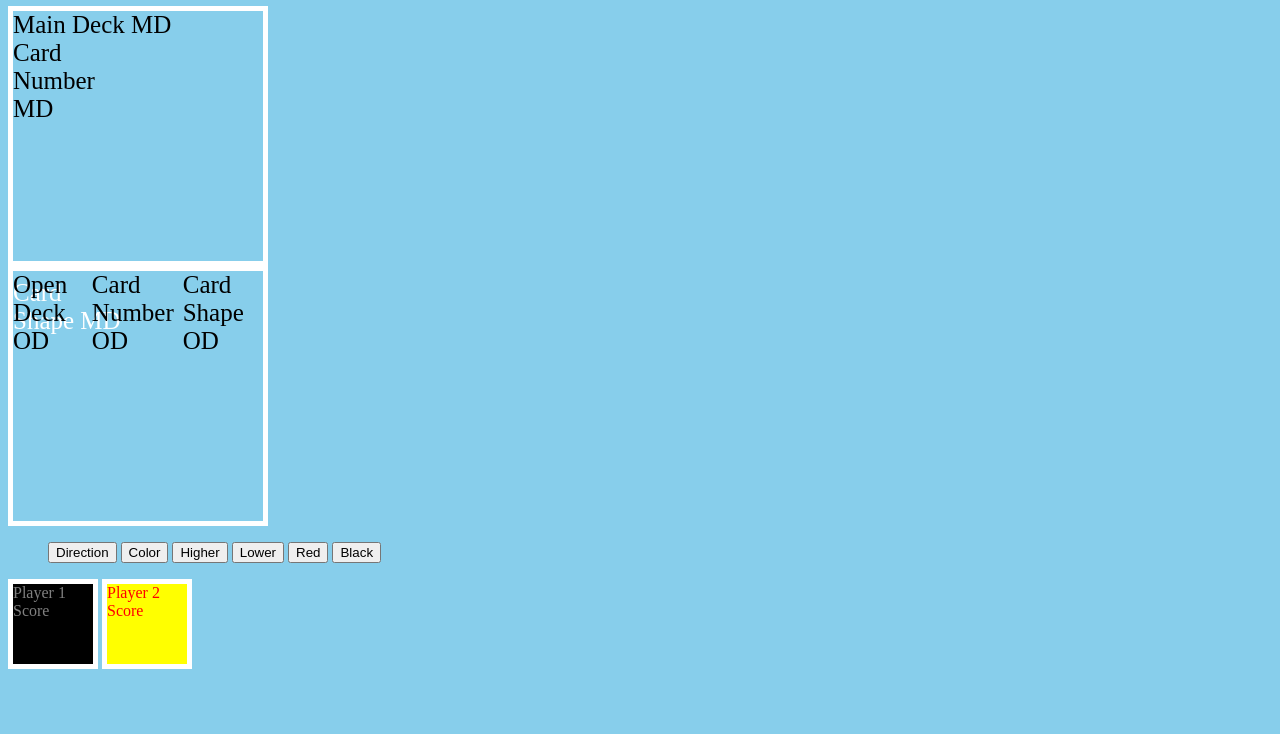
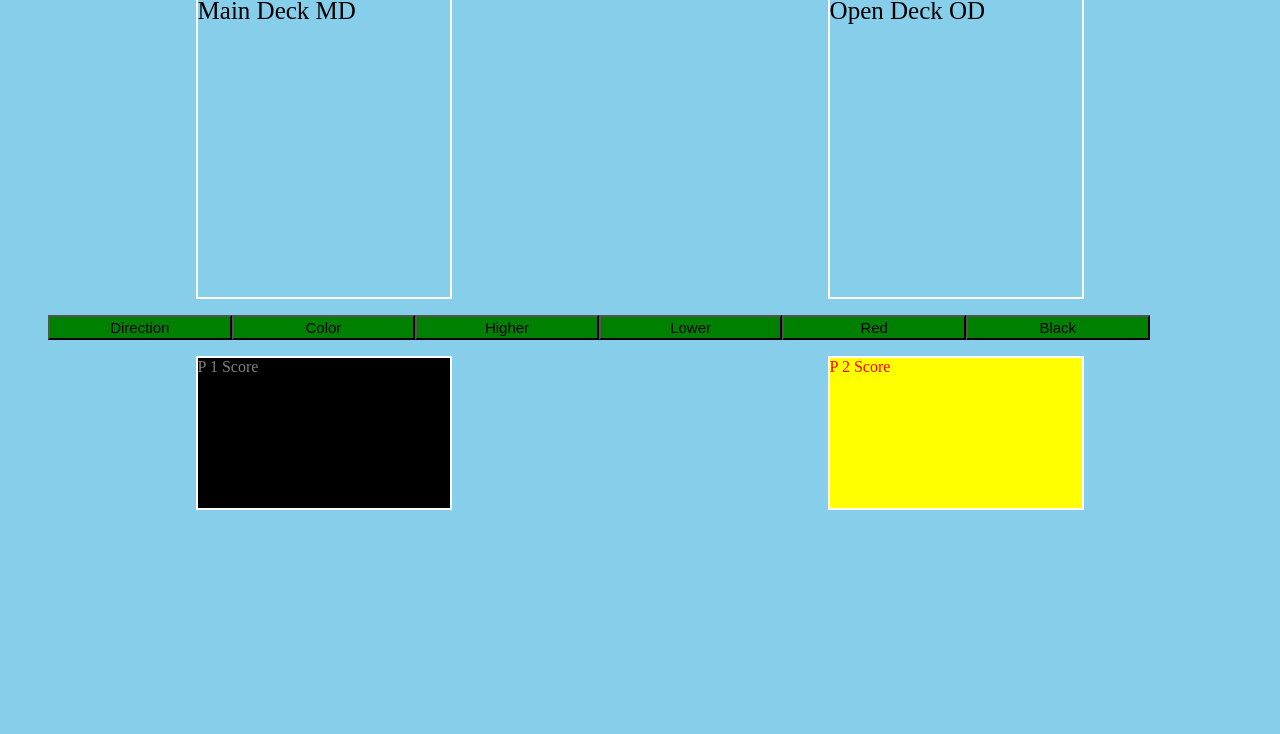
Before and after one commit to Tianster/gaProjectGame, a website: page game/index.html in a window 1280 px wide. Shown: the part 66-800 px from the top of the page. Drawn offline with Linux system fonts and the light colour scheme.

Commit message:
Added CSS amend and Event
event listener click

```diff
--- a/game/game.css
+++ b/game/game.css
@@ -1,52 +1,53 @@
 body {
   background-color: skyblue;
 }
-#banner {
-  display: inline-block;
-  margin-left: 50%;
-  height: 50px;
-  width: 100px;
-  color: blue;
-  border: 5px solid white;
+.banner {
+    font-size: 40px;
+    width: 50%;
+    margin: 0 auto;
+    color: black;
+    border: 3px solid white;
+    text-align: center;
+}
+.container {
+  display: flex;
+  flex-direction: row;
 }
 .deckCard {
-  width: 250px;
-  height: 250px;
-  border: 5px solid white;
+  width: 20%;
+  margin: 0 auto;
+  height: 300px;
+  border: 2px solid white;
 }
 #mainDeck {
   color: black;
   font-size: 25px;
 }
-#cardNumberMD {
-  width: 115px;
-  height: 240px;
-  color: black;
-}
-#cardShapeMD {
-  width: 115px;
-  height: 240px;
-  color: white;
-}
-
 #openDeck {
-display: inline-flex;
+  display: inline-flex;
   color: black;
   font-size: 25px;
 }
 .scoreBoard {
-  font-size: 25px;
-  color: black;
-  border-style: solid black;
   display: flex;
   flex-direction: row;
-  text-align: center;
+}
+.buttonContainer {
+  display: flex;
+  flex-direction: row;
+}
+#director, #color, #higher,
+#lower, #red, #black {
+  font-size: 15px;
+  background-color: green;
+  width: 15%;
+  height: 25px;
 }
 .playerScore {
-  display:inline-block;
-  border: 5px solid white;
-  height: 80px;
-  width: 80px;
+  width: 20%;
+  margin: 0 auto;
+  height: 150px;
+  border: 2px solid white;
 }
 #p1 {
   color: grey;
--- a/game/game.js
+++ b/game/game.js
@@ -1,9 +1,8 @@
-// Create the 52 deck of Cards
 var ranks = ['A', '2', '3', '4', '5',
             '6', '7', '8', '9', '10',
             'J', 'Q', 'K']
 var suits = ['Black-Spade', 'Red-Heart',
-             'Club-Black', 'Diamond-Red']
+             'Club-Black', 'Diamond-Red'] // Create the 52 deck of Cards
 class Card {
   constructor (rank, suit) {
     this.rank = rank
@@ -30,7 +29,7 @@ class Deck {
     })
   }
   shuffleDeck () {
-    for (var j = 0; j < 10; j++) {
+    for (var j = 0; j < 10; j++) { // loop this shuffle 10 times
       for (var i = 0; i < this.cards.length; i++) {
         var randomNum = Math.floor(Math.random() * 52)
         var temp = this.cards[i] // i respresent index of our array.
@@ -39,7 +38,18 @@ class Deck {
       }
     }
   }
+  dealDeck () {
+    if (this.cards.length > 0) {
+      return this.cards.shift() // Shift is array helper method
+    } else return null
+  }
 }
 var shuffledDeck = new Deck()
 shuffledDeck.shuffleDeck()
-shuffledDeck.displayDeck()
+
+// myCard.displayCard()
+var body = document.querySelector('body')
+body.addEventListener('click', function(event){
+var myCard = shuffledDeck.dealDeck()
+  myCard.displayCard()
+})
--- a/game/index.html
+++ b/game/index.html
@@ -1,30 +1,32 @@
 <!DOCTYPE html>
 <html>
-  <head id="banner">
+  <head>
     <meta charset="utf-8">
     <title>Hit me</title>
     <link rel="stylesheet" href="game.css">
-    <script type="text/javascript"></script>
   </head>
   <body>
-<div class="deckCard" id="mainDeck">Main Deck MD
-  <div id="cardNumberMD">Card Number MD</div>
-  <div id="cardShapeMD">Card Shape MD</div>
+    <div class="banner">Card Game</div>
+    <div class="container">
+      <div class="deckCard" id="mainDeck">Main Deck MD
+        <div id="cardNumberMD"></div>
+      </div>
+      <div class="deckCard" id="openDeck">Open Deck OD
+        <div id="cardNumberOD"></div>
+      </div>
+    </div>
+<ul class="buttonContainer">
+  <button id="director">Direction</button>
+  <button id="color">Color</button>
+  <button id="higher">Higher</button>
+  <button id="lower">Lower</button>
+  <button id="red">Red</button>
+  <button id="black">Black</button>
+</ul>
+<div class="scoreBoard">
+  <section class="playerScore"id="p1">P 1 Score</section>
+  <section class="playerScore"id="p2">P 2 Score</section>
 </div>
-<div class="deckCard" id="openDeck">Open Deck OD
-  <div id="cardNumberOD">Card Number OD</div>
-  <div id="cardShapeOD">Card Shape OD</div>
-</div>
-<ul>
-  <button type="button" name="button">Direction</button>
-  <button type="button" name="button">Color</button>
-  <button type="button" name="button">Higher</button>
-  <button type="button" name="button">Lower</button>
-  <button type="button" name="button">Red</button>
-  <button type="button" name="button">Black</button>
-</ul>
-    <section class="playerScore"id="p1">Player 1 Score</section>
-    <section class="playerScore"id="p2">Player 2 Score</section>
   </body>
   <script src ="game.js" defer></script>
 </html>
```
Also changed, not shown: dist/game.css, dist/game.js, dist/index.html.
